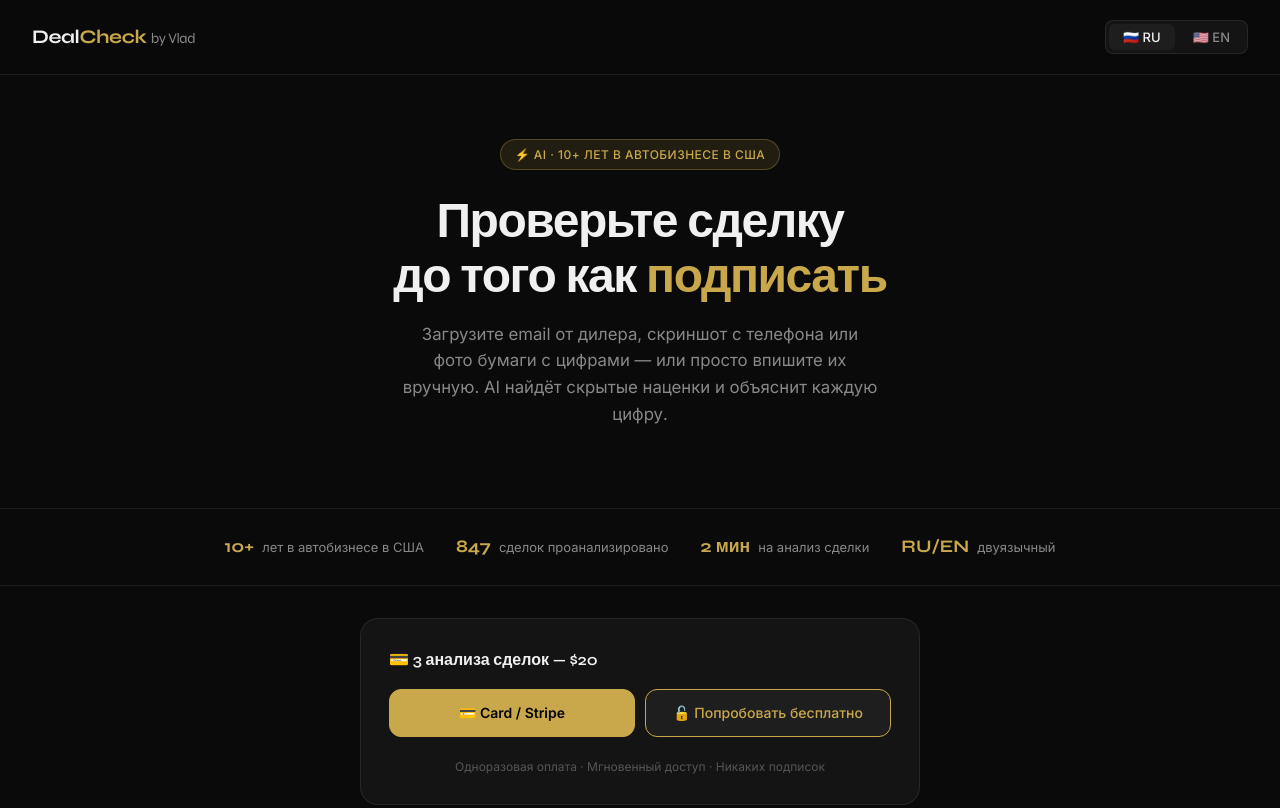
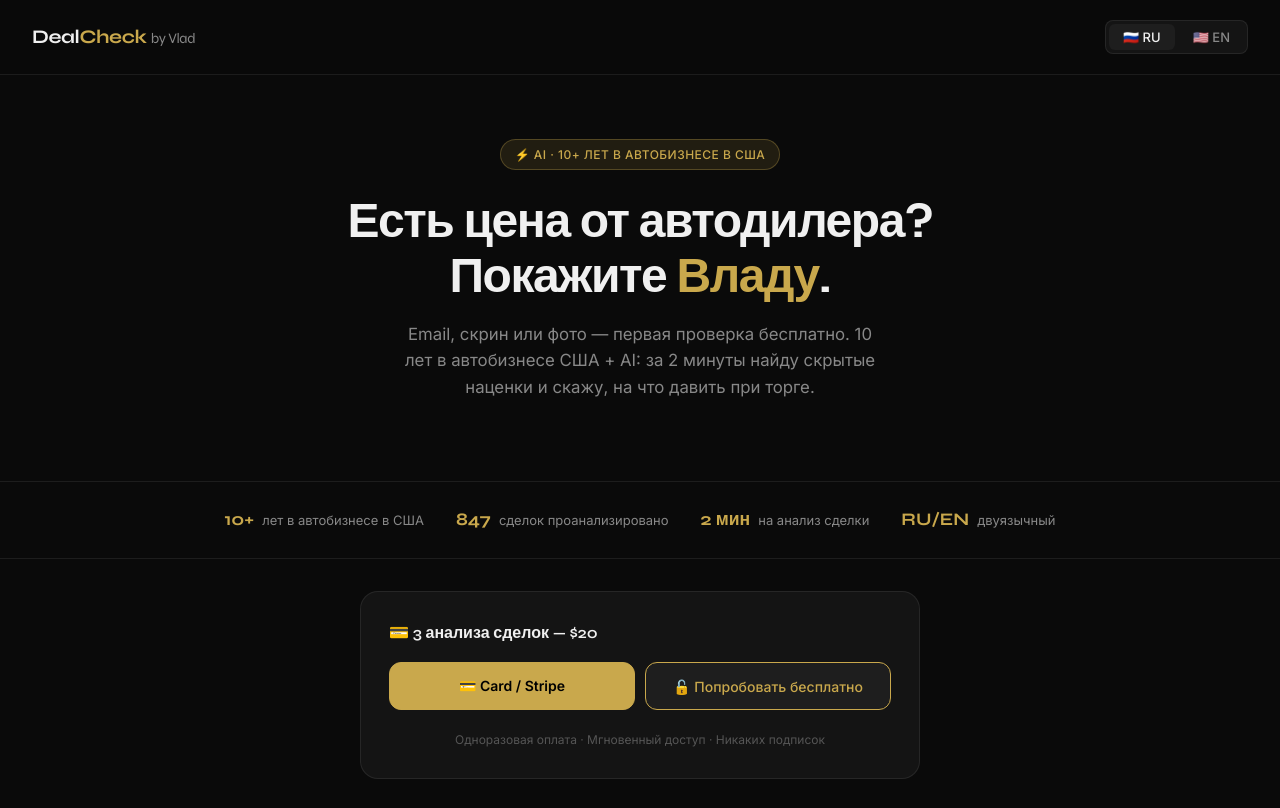
Before and after one commit to bujnitavladislav1993-debug/dealcheck, a plain HTML site: page index.html in a window 1280 px wide. Shown: the top 808 px of the page. Drawn offline with Linux system fonts and the light colour scheme.

Commit message:
Rewrite hero copy: lead with Vlad, not AI
New positioning: Vlad is the expert, AI is his tool. Explicitly mentions
cars/auto business (was ambiguous before) and Vlad's 10 years of industry
experience. Headline asks a question and names Vlad personally — feels
like a referral to a friend, not a generic AI service.

Co-Authored-By: Claude Sonnet 4.6 <noreply@anthropic.com>

```diff
--- a/index.html
+++ b/index.html
@@ -616,8 +616,8 @@
 <!-- HERO -->
 <section class="hero">
   <div class="hero-badge">⚡ AI · 10+ лет в автобизнесе в США</div>
-  <h1 id="hero-title">Проверьте сделку<br>до того как <em>подписать</em></h1>
-  <p id="hero-sub">Загрузите email от дилера, скриншот с телефона или фото бумаги с цифрами — или просто впишите их вручную. AI найдёт скрытые наценки и объяснит каждую цифру.</p>
+  <h1 id="hero-title">Есть цена от автодилера?<br>Покажите <em>Владу</em>.</h1>
+  <p id="hero-sub">Email, скрин или фото — первая проверка бесплатно. 10 лет в автобизнесе США + AI: за 2 минуты найду скрытые наценки и скажу, на что давить при торге.</p>
 </section>
 
 <!-- TRUST BAR -->
@@ -832,8 +832,8 @@ window.addEventListener("DOMContentLoaded", function() {
 
 const T = {
   ru: {
-    heroTitle: 'Проверьте сделку<br>до того как <em>подписать</em>',
-    heroSub: 'Загрузите email от дилера, скриншот с телефона или фото бумаги с цифрами — или просто впишите их вручную. AI найдёт скрытые наценки и объяснит каждую цифру.',
+    heroTitle: 'Есть цена от автодилера?<br>Покажите <em>Владу</em>.',
+    heroSub: 'Email, скрин или фото — первая проверка бесплатно. 10 лет в автобизнесе США + AI: за 2 минуты найду скрытые наценки и скажу, на что давить при торге.',
     t1:'лет в автобизнесе в США', t2:'сделок проанализировано', t3:'на анализ сделки', t4:'двуязычный',
     payTitle: '💳 Разблокировать анализ — $20',
     payNote: 'Одноразовая оплата · Мгновенный доступ · Никаких подписок',
@@ -864,8 +864,8 @@ const T = {
 
   },
   en: {
-    heroTitle: 'Check your deal<br>before you <em>sign</em>',
-    heroSub: 'Upload a photo of your quote or contract. AI flags every red flag, hidden markup, and explains every number in plain language.',
+    heroTitle: 'Got a price from a dealer?<br>Show it to <em>Vlad</em>.',
+    heroSub: 'Email, screenshot, or photo — first check is free. 10 years in the U.S. auto business + AI: in 2 minutes I\'ll find the hidden markups and tell you exactly where to push when you negotiate.',
     t1:'years in the industry', t2:'deals analyzed', t3:'to analyze your deal', t4:'bilingual',
     payTitle: '💳 Unlock analysis — $20',
     payNote: 'One-time payment · Instant access · No subscriptions',
```
